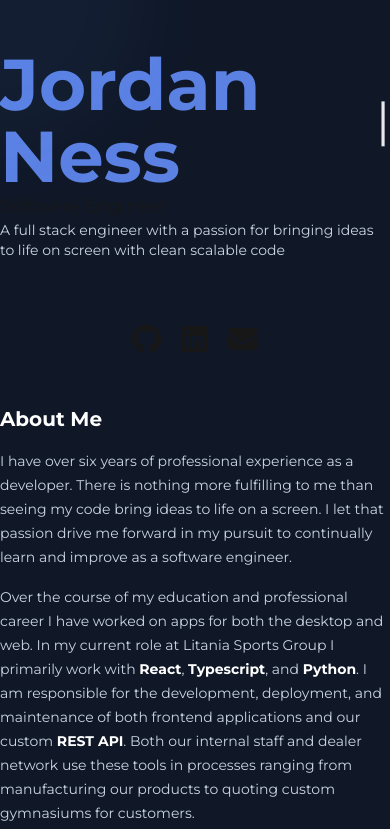
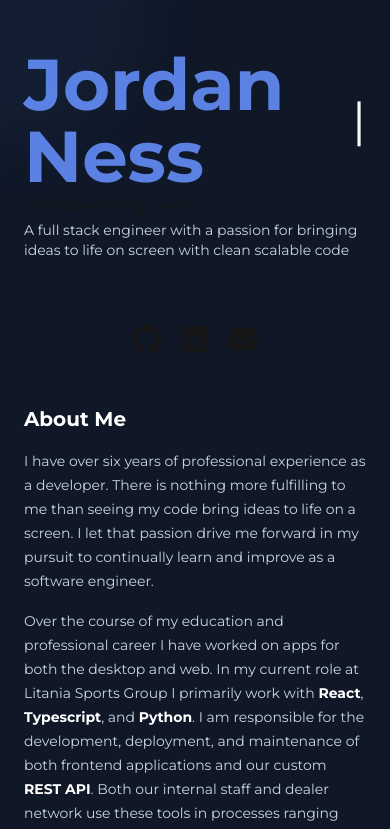
Before and after one commit to nessj1994/portfolio-site, a Next.js app: page / in a window 390 px wide. Shown: the top 829 px of the page. Built offline with nearby package versions, Linux system fonts and the light colour scheme.

Commit message:
Additional fix to clean up mobile screen sizing issues.

```diff
--- a/src/app/page.tsx
+++ b/src/app/page.tsx
@@ -15,7 +15,7 @@
     <div className="md:mx-auto min-h-screen bg-gray-900 scroll-mt-5 md:px-6">
       <CursorFollower />
       {/* <Navbar /> */}
-      <div className="flex flex-col flex md:flex-row md:justify-evenly md:gap-12 w-screen">
+      <div className="flex flex-col mx-6 md:flex-row md:justify-evenly md:gap-12 ">
         <div
           id="header"
           className="flex flex-col max-h-screen top-0 md:sticky py-12 md:py-24"
```
